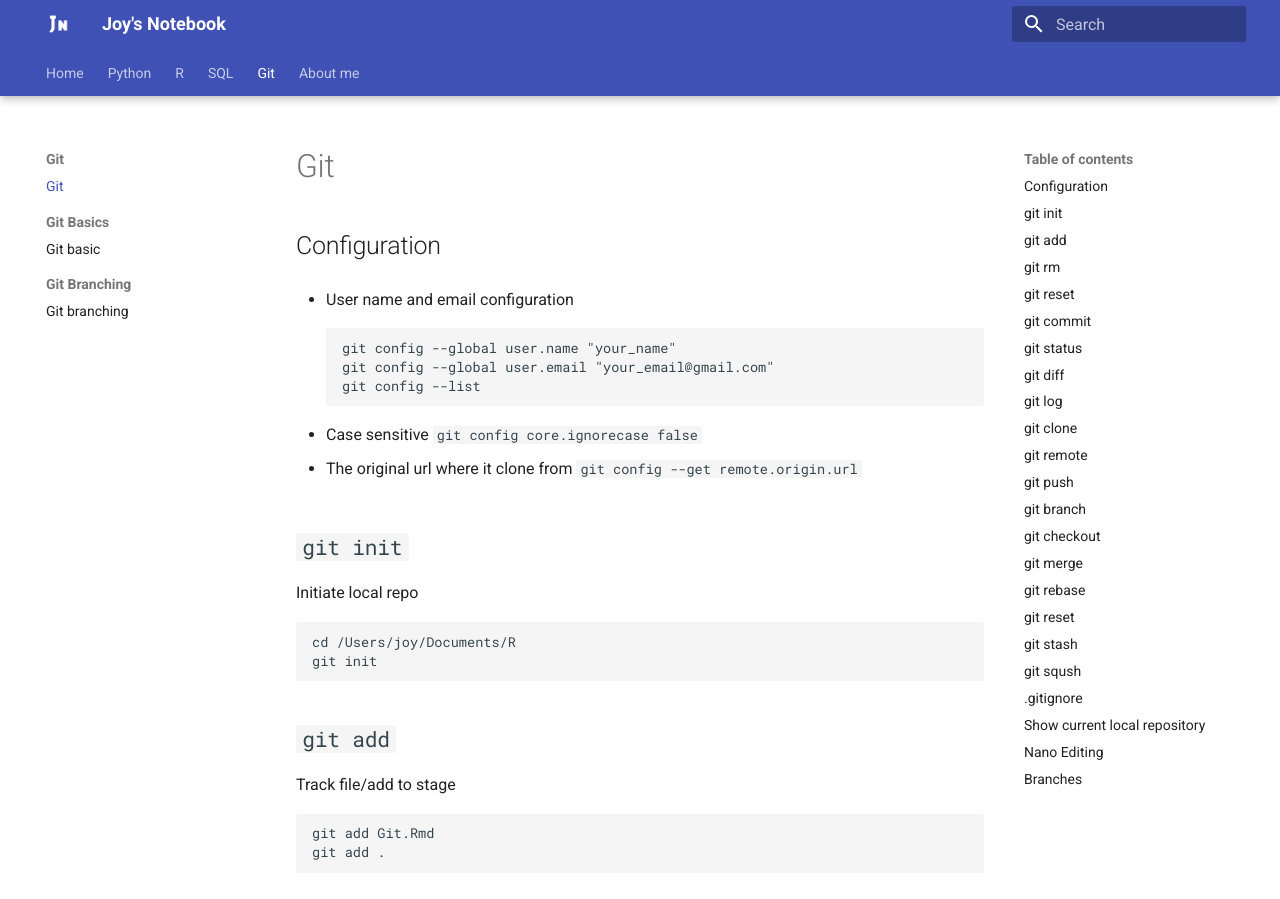
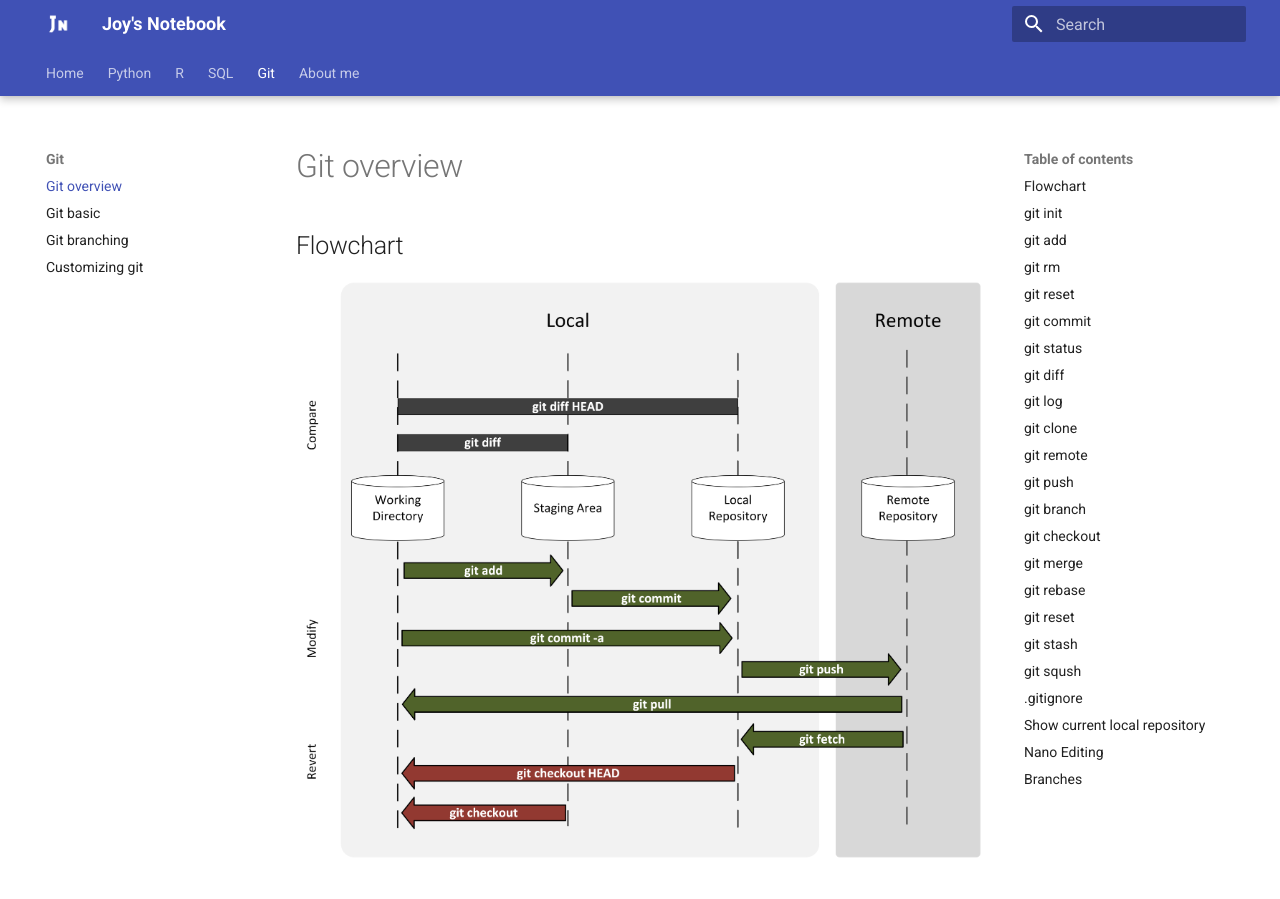
Before and after one commit to JoyDing0330/mynote, an MkDocs documentation site: the page built from docs/git/git_overview.md, in a window 1280 px wide and 900 px high. Built offline with MkDocs 1.6.1 and Material for MkDocs 9.7.7, drawn with Linux system fonts in a browser that asks for light colours.

Commit message:
add git flowchart figure

````diff
--- a/docs/git.md
+++ b/docs/git/git_overview.md
@@ -1,18 +1,7 @@
+## Flowchart
 
-## Configuration
+![git_flow](../assets/images/git.png)
 
-- User name and email configuration
-``` git
-git config --global user.name "your_name"
-git config --global user.email "your_email@gmail.com"
-git config --list
-```
-
-- Case sensitive
-`git config core.ignorecase false`
-
-- The original url where it clone from
-`git config --get remote.origin.url`
 
 ## `git init`
 Initiate local repo
--- a/mkdocs.yml
+++ b/mkdocs.yml
@@ -38,11 +38,10 @@ nav:
       - R/shiny/r_shiny.md
   - SQL: sql.md
   - Git:
-    - git.md
-    - Git Basics:
-      - git/git_basic/git_basic.md
-    - Git Branching:
-      - git/git_branching/git_branching.md
+    - git/git_overview.md
+    - git/git_basic.md
+    - git/git_branching.md
+    - git/customizing_git.md
   - About me: about.md
 
 # Configuration
````
Also changed, not shown: docs/git/customizing_git.md (+18 -0 lines), docs/git/git_basic.md (renamed from docs/git/git_basic/git_basic.md, +2 -0 lines), docs/assets/images/git.png (added), docs/git/git_branching.md (added), docs/git/git_branching/git_branching.md (deleted).
